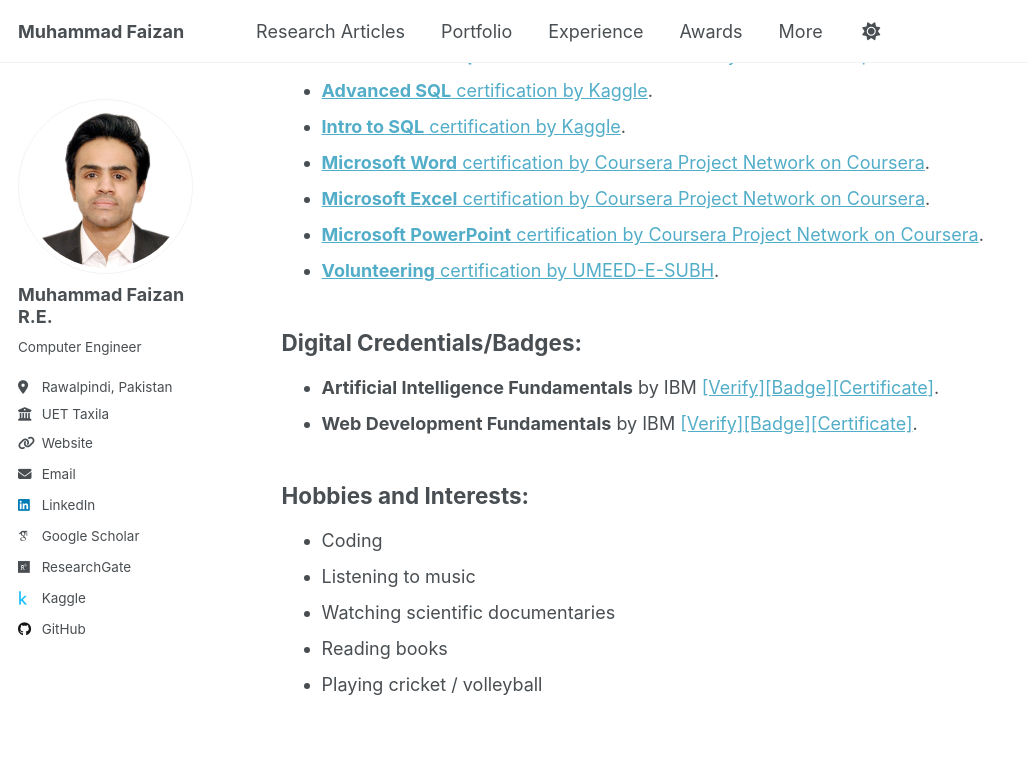
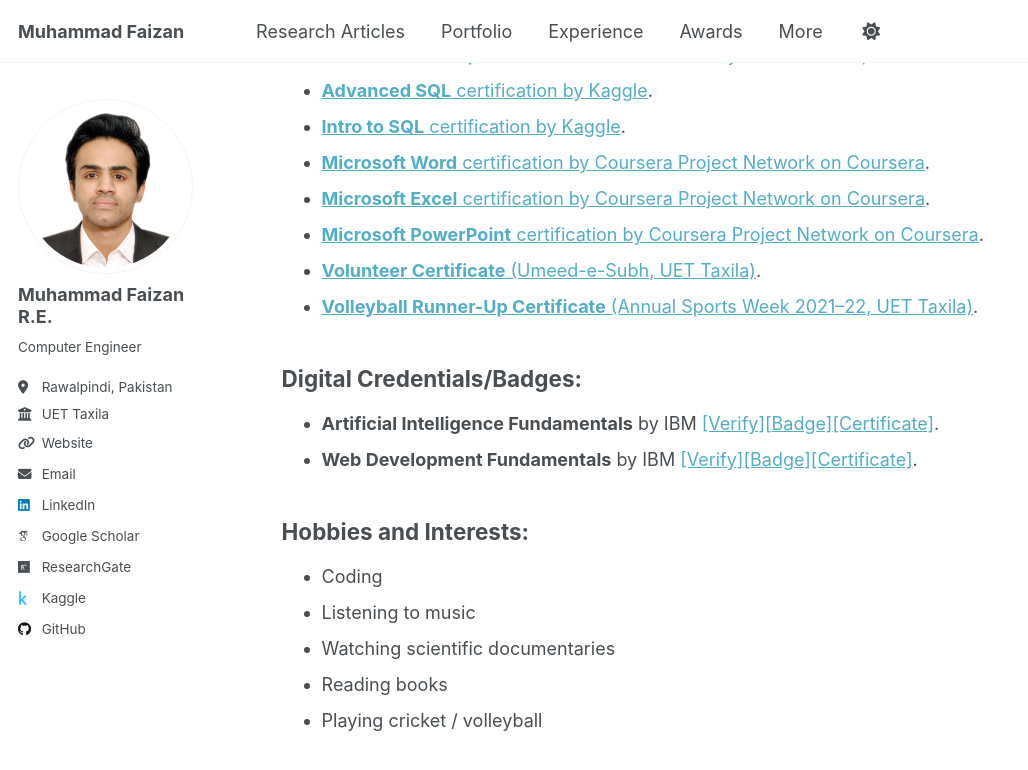
Before and after one commit to MuhammadFaizan99/MuhammadFaizan99.github.io, a Jekyll site: the page built from _pages/more.md, in a window 1280 px wide and 900 px high, scrolled down 796 px. Shown: the top 770 px of the window, without its empty margins (0-1028 px from the left). Built offline with Jekyll 4.4.1, drawn with Linux system fonts in a browser that asks for light colours; some web fonts are replaced; a script that is not in the unit is left out.

Commit message:
Update more.md

```diff
--- a/_pages/more.md
+++ b/_pages/more.md
@@ -34,7 +34,8 @@ redirect_from:
 - [**Microsoft Word** certification by Coursera Project Network on Coursera](https://www.coursera.org/account/accomplishments/verify/VUOJXXW83T6U).
 - [**Microsoft Excel** certification by Coursera Project Network on Coursera](https://www.coursera.org/account/accomplishments/verify/WDJTQ8ZSMA67).
 - [**Microsoft PowerPoint** certification by Coursera Project Network on Coursera](https://www.coursera.org/account/accomplishments/verify/C49J92TQTX3Y).
-- [**Volunteering** certification by UMEED-E-SUBH](https://drive.google.com/file/d/1NYcA-aowOeHe32njHK3TpKrUucUHjtcd/view?usp=sharing).
+- [**Volunteer Certificate** (Umeed-e-Subh, UET Taxila)](https://drive.google.com/file/d/1NYcA-aowOeHe32njHK3TpKrUucUHjtcd/view?usp=sharing).
+- [**Volleyball Runner-Up Certificate** (Annual Sports Week 2021–22, UET Taxila)](https://drive.google.com/file/d/1NYcA-aowOeHe32njHK3TpKrUucUHjtcd/view?usp=sharing).
 
 ## Digital Credentials/Badges:
 
```
